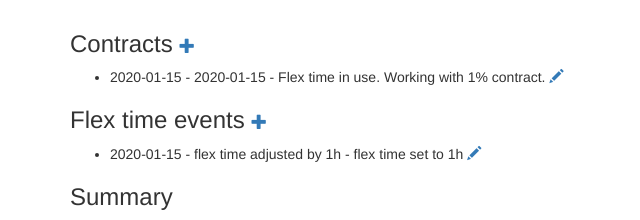
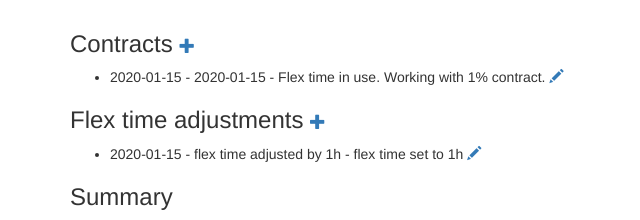
Before and after one commit to solinor/solinor-invoice-checking, a Django app: page /person/00000000-0000-0000-0000-000000000001/flexhours in a window 1280 px wide. Shown: the part 208-428 px from the top of the page, without its empty margins (0-640 px from the left). Run offline with Django 3.2, Linux system fonts and the light colour scheme; a user stored in the database is signed in; tables that the repository leaves empty hold one stand-in row (values such as "Sample post"); some libraries are stand-ins or nearby versions.

Commit message:
Rename headers

```diff
--- a/flex_hours/templates/person_flex_hours.html
+++ b/flex_hours/templates/person_flex_hours.html
@@ -34,7 +34,7 @@ function drawChart() {
   {% endfor %}
 </ul>
 
-<h3>Flex time events <small><a href="{% url "admin:flex_hours_flextimecorrection_add" %}"><span class="glyphicon glyphicon-plus"></span></a></small></h3>
+<h3>Flex time adjustments <small><a href="{% url "admin:flex_hours_flextimecorrection_add" %}"><span class="glyphicon glyphicon-plus"></span></a></small></h3>
 <ul>
   {% for event in flex_time_events %}
     <li>{{ event.date }}{% if event.adjust_by %} - flex time adjusted by {{ event.adjust_by|floatformat }}h{% endif %}{% if event.set_to %} - flex time set to {{ event.set_to|floatformat }}h{% endif %} {% if request.user.is_staff %}<a href="{% url "admin:flex_hours_flextimecorrection_change" event.id %}"><span class="glyphicon glyphicon-pencil"></span></a>{% endif %}</li>
```
